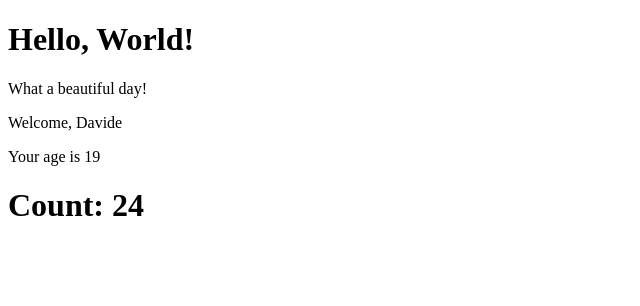
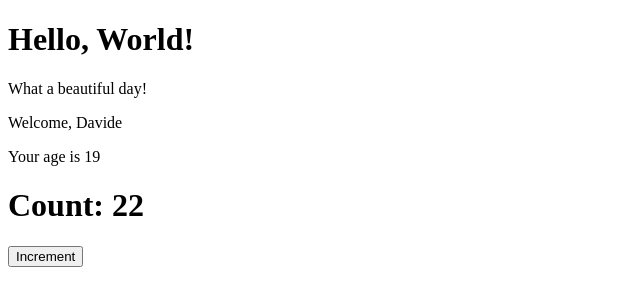
Before and after one commit to DavidePuziello/react-exercises, a React (Create React App) app: page / in a window 1280 px wide. Shown: the top 306 px of the page, without its empty margins (0-640 px from the left). Built offline with nearby package versions, Linux system fonts and the light colour scheme.

Commit message:
Feat: Exercise Update

```diff
--- a/src/App.js
+++ b/src/App.js
@@ -8,7 +8,7 @@ export class App extends React.Component {
         return <div>
             <Hello />
             <Welcome />
-            <Counter initialValue={22} incrementAmount={2} incrementInterval={3000}/>
+            <Counter initialValue={22} incrementAmount={2}/>
         </div>
     }
 }
--- a/src/Counter.js
+++ b/src/Counter.js
@@ -7,19 +7,18 @@ export class Counter extends React.Component {
         count : this.props.initialValue,
     }
 
-    componentDidMount() {
-        setInterval(() => {
-            this.setState((state) => {
-                return {
-                    count: state.count + this.props.incrementAmount,
-                }
-            })
-        }, this.props.incrementInterval)
+    handleCounterIncrement = () => {
+        this.setState((state) => {
+            return {
+                count: state.count + this.props.incrementAmount
+            }
+        })
     }
 
     render() {
         return <div>
             <CounterDisplay displayCount={this.state.count} />
+            <button onClick={this.handleCounterIncrement}>Increment</button>
         </div>
     }
 }
```
